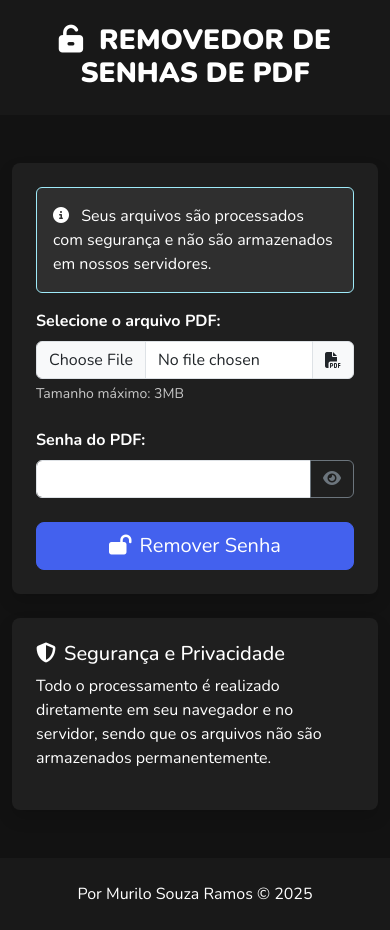
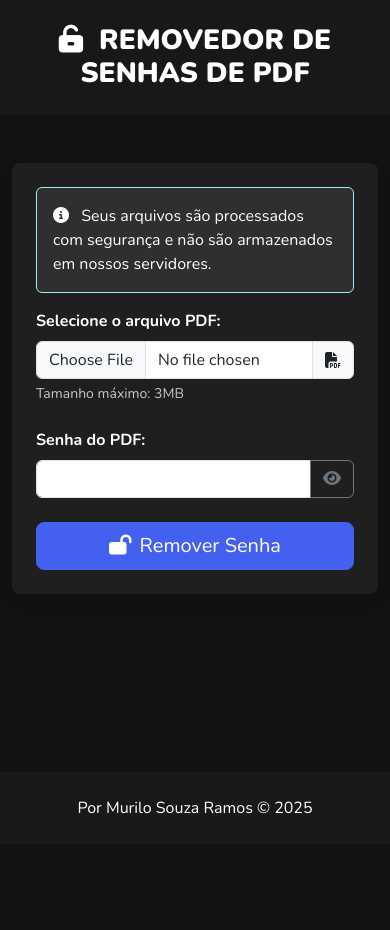
Before and after one commit to murs77r/RemoverSenhaPDF-API-Rest, a plain HTML site: page index.html in a window 390 px wide. After the commit the page ends 844 px from the top, so only its background shows below. Drawn offline with nearby package versions, Linux system fonts and the light colour scheme.

Commit message:
Adiciona classes de flexbox ao corpo e ao rodapé para melhor layout responsivo

```diff
--- a/index.html
+++ b/index.html
@@ -13,14 +13,14 @@
     <link rel="stylesheet" href="style/style.css?v=5">
     <link href="https://fonts.googleapis.com/css2?family=Nunito:ital,wght@0,200..1000;1,200..1000&display=swap" rel="stylesheet">
 </head>
-<body>
+<body class="d-flex flex-column min-vh-100">
     <div class="container-fluid bg-primary text-white p-4">
         <div class="container">
             <h1><i class="fas fa-unlock-alt me-2"></i> REMOVEDOR DE SENHAS DE PDF</h1>
         </div>
     </div>
 
-    <div class="container my-5">
+    <div class="container my-5 flex-fill">
         <div class="row justify-content-center">
             <div class="col-md-8">
                 <div class="card shadow">
@@ -90,18 +90,11 @@
                         </div>
                     </div>
                 </div>
-
-                <div class="card mt-4 shadow">
-                    <div class="card-body">
-                        <h5 class="card-title"><i class="fas fa-shield-alt me-2"></i>Segurança e Privacidade</h5>
-                        <p>Todo o processamento é realizado diretamente em seu navegador e no servidor, sendo que os arquivos não são armazenados permanentemente.</p>
-                    </div>
-                </div>
             </div>
         </div>
     </div>
 
-    <footer class="bg-dark text-white text-center p-4 mt-5">
+    <footer class="bg-dark text-white text-center p-4 mt-auto">
         <div class="container">
             <p class="mb-0">Por Murilo Souza Ramos &copy; <span id="currentYear"></span></p>
         </div>
```
